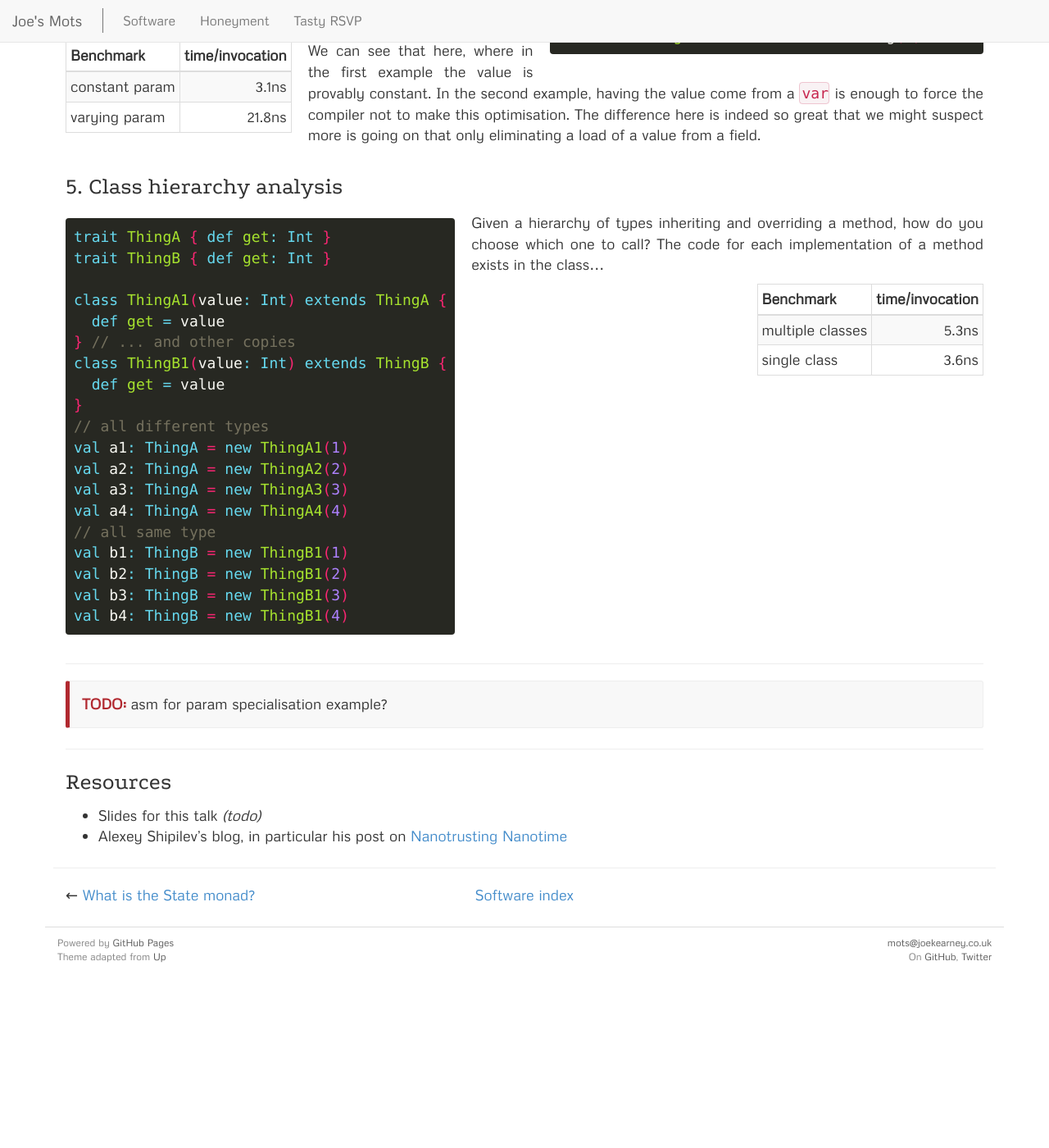
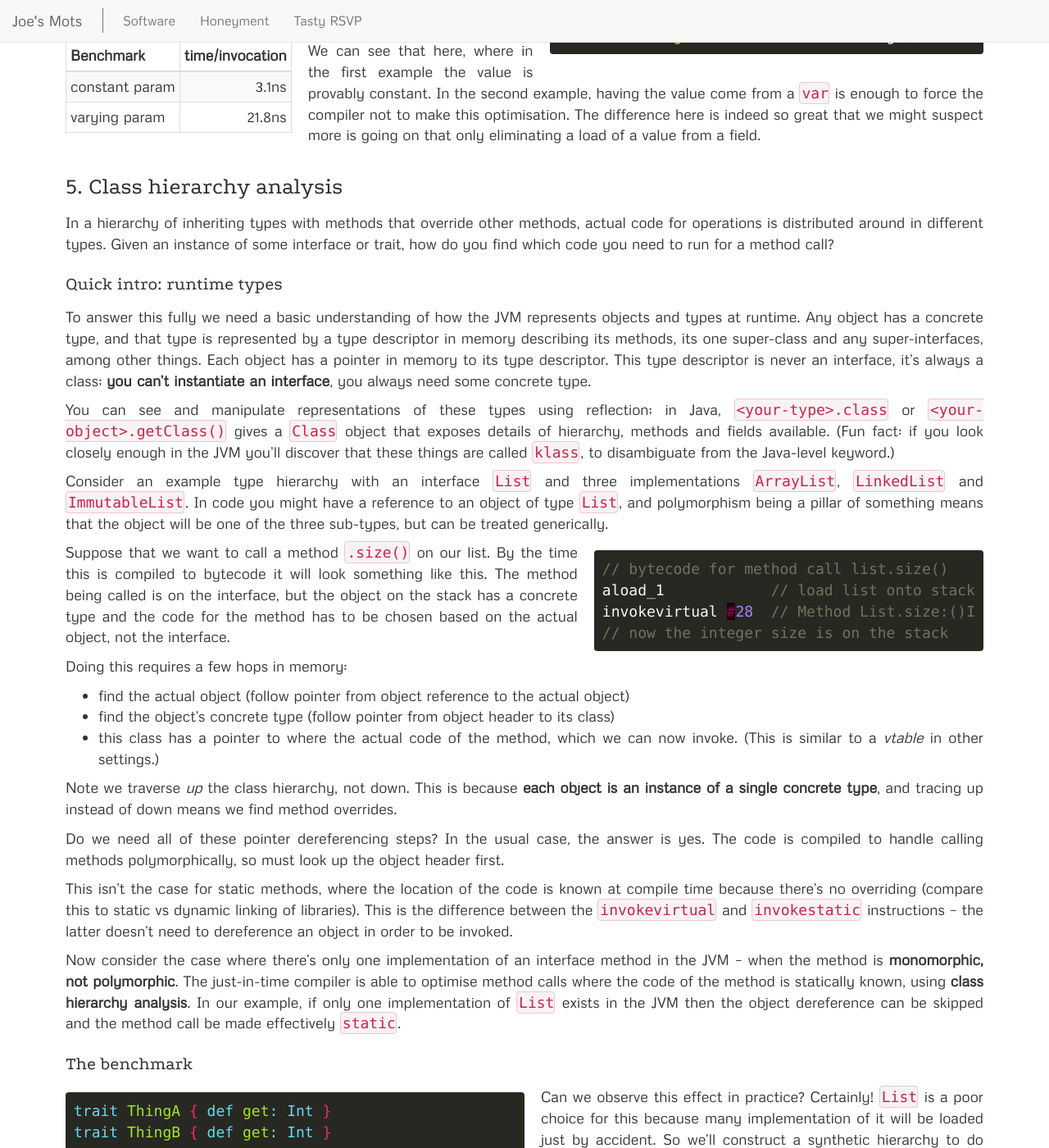
Before and after one commit to joekearney/joekearney.github.io, a Jekyll site: the page built from _posts/software/2016-02-24-just-in-time.md, in a window 1280 px wide and 1400 px high, scrolled down 9798 px. Shown: the whole window at 82% size. Built offline with Jekyll 4.4.1, drawn with Linux system fonts in a browser that asks for light colours; before the commit the page ends 10983 px from its top, so only the background shows below that; some of the changed text lies outside the part shown.

Commit message:
more on CHA

```diff
--- a/_posts/software/2016-02-24-just-in-time.md
+++ b/_posts/software/2016-02-24-just-in-time.md
@@ -290,15 +290,15 @@ We like our code to run fast, and the compiler helps this to happen with a lot o
 
 Sometimes we want to measure how fast our code runs, or compare different possible implementations looking for the fastest. This type of measuring is usually done on small scales -- **microbenchmarking** is the practice of isolating small blocks of code to measure their runtime. By removing complexity and only benchmarking a small portion of code we aim to improve measurement, but the fact is that we're now running code in a very different context to where it will eventually run.
 
-The relative simplicity of code not running in a production environment means that the compiler can find many more optimisations to perform when compiling the code. In doing this the compiler can make changes that vastly change what the code is doing, to the extent that we're no longer measureing anything useful.
+The relative simplicity of code not running in a production environment means that the compiler can find many more optimisations to perform when compiling the code. In doing this the compiler can make changes that vastly change what the code is doing, to the extent that we're no longer measuring anything useful.
 
-> Compiler optimisations are a huge benefit at runtime; they're a huge problem in benchmarking.
+> Compiler optimisations are a huge benefit at runtime; they can be a huge problem in benchmarking.
 
-In this third section we'll look at just-in-time compilers. These run in the JVM, and transform the intermediate classfiles/bytecode into actual CPU instructions. I'm going to instroduce some of the compiler optimisations that can be performed by looking at benchmarking, in particular with the Java Microbenchmarking Harness, JMH.
+In this third section we'll look at just-in-time compilers. These run in the JVM, and transform the intermediate classfiles/bytecode into actual CPU instructions. I'm going to introduce some of the compiler optimisations that can be performed by looking at benchmarking, in particular with the **Java Microbenchmarking Harness**, JMH.
 
 Benchmarking is an instructive way to learn about the JIT in the JVM because you need a certain understanding of what's going in order to convince yourself that you're actually measuring what you think you're measuring.
 
-JMH is a benchmarking tool that aims to handle some of the complexity around measuring correctly. It times invocations of your code, taking averages from many runs, it handles requirements like warming up the JVM and it provides help for preventing certain over-eager optimisations that would spoil your measurements.
+JMH is a benchmarking tool that aims to handle some of the complexity around measuring correctly. It times invocations of your code, taking averages from many runs; it handles requirements like warming up the JVM; and it provides help for **preventing certain optimisations** that would spoil your measurements.
 
 There are a lot of articles around about JMH, but the advice presented in them can be often boiled down to the following:
 
@@ -307,7 +307,7 @@ There are a lot of articles around about JMH, but the advice presented in them c
 * results will vary between runs
 * you have to analyse benchmarks to understand the results, you shouldn't just take the results at face value
 
-Benchmarking is for comparing implementation choices. It's not correct to conclude that a benchmark showing that some code runs in 20 nanoseconds in a synthetic benchmark will run in that time in production, surrounded by all manner of other context and under a different pattern of load.
+Benchmarking is for **comparing implementation choices**. It's not correct to conclude that a benchmark showing that some code runs in 20 nanoseconds in a synthetic benchmark will run in that time in production, surrounded by all manner of other context and under a different pattern of load.
 
 ### Writing benchmarks
 
@@ -324,7 +324,7 @@ class BenchmarkSomething {
 
 Writing the code for a benchmark is pretty straightforward -- you put the code you want to run in a method marked with `@Benchmark`. With sbt it's also easy to run, with `sbt jmh:run`.
 
-One practical note: **JMH isn't set up to run inside another project**, which is what you would do for unit tests. Rather than having benchmarks in a folder inside your project, better to keep it external and either depend on the code you want to benchmark or write it as a one-off exploratory project.
+One practical note: **JMH isn't set up to run inside another project**, in the way that you would do for unit tests. Rather than having benchmarks in a folder inside your project, it's usual to keep them external and either depend on the code you want to benchmark or write it as a one-off exploratory project.
 
 When you run this, it generates the benchmark code for you, and there's quite a lot of it. Indeed it can be pretty instructive to have a look at it for yourself.
 
@@ -441,6 +441,45 @@ We can see that here, where in the first example the value is provably constant.
 
 ### 5. Class hierarchy analysis
 
+In a hierarchy of inheriting types with methods that override other methods, actual code for operations is distributed around in different types. Given an instance of some interface or trait, how do you find which code you need to run for a method call?
+
+#### Quick intro: runtime types
+
+To answer this fully we need a basic understanding of how the JVM represents objects and types at runtime. Any object has a concrete type, and that type is represented by a type descriptor in memory describing its methods, its one super-class and any super-interfaces, among other things. Each object has a pointer in memory to its type descriptor. This type descriptor is never an interface, it's always a class; **you can't instantiate an interface**, you always need some concrete type.
+
+You can see and manipulate representations of these types using reflection; in Java, `<your-type>.class` or `<your-object>.getClass()` gives a `Class` object that exposes details of hierarchy, methods and fields available. (Fun fact: if you look closely enough in the JVM you'll discover that these things are called `klass`, to disambiguate from the Java-level keyword.)
+
+Consider an example type hierarchy with an interface `List` and three implementations `ArrayList`, `LinkedList` and `ImmutableList`. In code you might have a reference to an object of type `List`, and polymorphism being a pillar of something means that the object will be one of the three sub-types, but can be treated generically.
+
+{::options parse_block_html="true" /}
+<div class="inline-image-right">
+{% highlight java %}
+// bytecode for method call list.size()
+aload_1            // load list onto stack
+invokevirtual #28  // Method List.size:()I
+// now the integer size is on the stack
+{% endhighlight %}
+</div>
+{::options parse_block_html="false" /}
+
+Suppose that we want to call a method `.size()` on our list. By the time this is compiled to bytecode it will look something like this. The method being called is on the interface, but the object on the stack has a concrete type and the code for the method has to be chosen based on the actual object, not the interface.
+
+Doing this requires a few hops in memory:
+
+* find the actual object (follow pointer from object reference to the actual object)
+* find the object's concrete type (follow pointer from object header to its class)
+* this class has a pointer to where the actual code of the method, which we can now invoke. (This is similar to a _vtable_ in other settings.)
+
+Note we traverse _up_ the class hierarchy, not down. This is because **each object is an instance of a single concrete type**, and tracing up instead of down means we find method overrides.
+
+Do we need all of these pointer dereferencing steps? In the usual case, the answer is yes. The code is compiled to handle calling methods polymorphically, so must look up the object header first.
+
+This isn't the case for static methods, where the location of the code is known at compile time because there's no overriding (compare this to static vs dynamic linking of libraries). This is the difference between the `invokevirtual` and `invokestatic` instructions -- the latter doesn't need to dereference an object in order to be invoked.
+
+Now consider the case where there's only one implementation of an interface method in the JVM -- when the method is **monomorphic, not polymorphic**. The just-in-time compiler is able to optimise method calls where the code of the method is statically known, using **class hierarchy analysis**. In our example, if only one implementation of `List` exists in the JVM then the object dereference can be skipped and the method call be made effectively `static`.
+
+#### The benchmark
+
 <div class="inline-image-left">
 {% highlight scala %}
 trait ThingA { def get: Int }
@@ -462,10 +501,19 @@ val b1: ThingB = new ThingB1(1)
 val b2: ThingB = new ThingB1(2)
 val b3: ThingB = new ThingB1(3)
 val b4: ThingB = new ThingB1(4)
+
+@Benchmark
+def multipleClasses = a1.get + a2.get + a3.get + a4.get
+@Benchmark
+def singleClass     = b1.get + b2.get + b3.get + b4.get
 {% endhighlight %}
 </div>
 
-Given a hierarchy of types inheriting and overriding a method, how do you choose which one to call? The code for each implementation of a method exists in the class...
+Can we observe this effect in practice? Certainly! `List` is a poor choice for this because many implementation of it will be loaded just by accident. So we'll construct a synthetic hierarchy to do this.
+
+The code for both traits and all implementing classes is the same, so that we can test the difference when the only change is the number of implementations.
+
+We've got four instances of `ThingA` of four different concrete types, and four instances of `ThingB` all of the same type. In the benchmark we'll load an integer from each of the four instances and add them together. This ensures that none of method calls are removed by the optimiser.
 
 | Benchmark | time/invocation |
 | --- | ---: |
```
